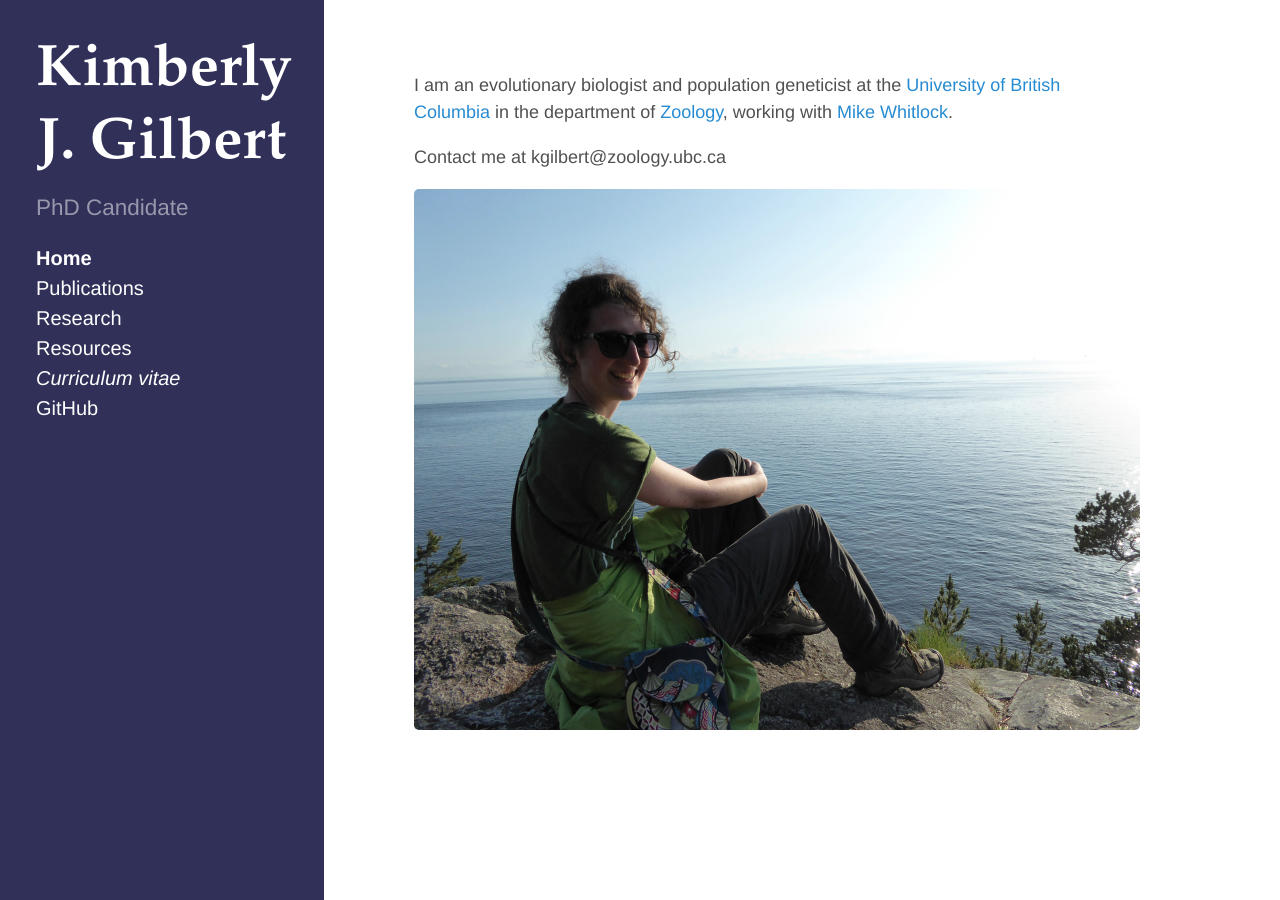
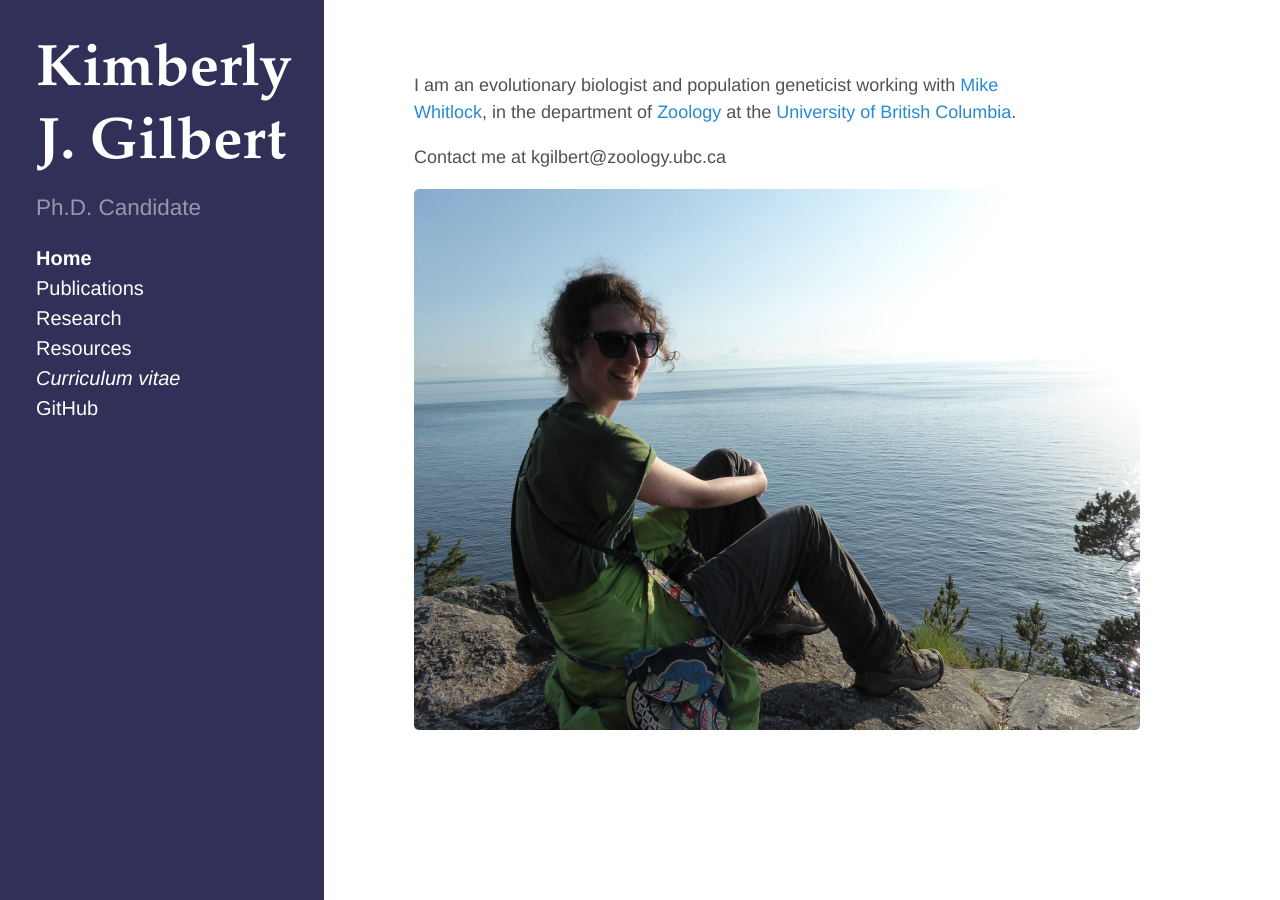
Before and after one commit to kjgilbert/kjgilbert.github.io, a Jekyll site: the page built from index.md, in a window 1280 px wide. Built offline with Jekyll 4.4.1, drawn with Linux system fonts in a browser that asks for light colours; Markdown is read by kramdown in place of the engine named in the settings.

Commit message:
editing sidebar and home

```diff
--- a/_config.yml
+++ b/_config.yml
@@ -8,7 +8,7 @@ permalink:        pretty
 # Setup
 title:            Kimberly J. Gilbert
 tagline:          'PhD Candidate'
-description:      'PhD Candidate'
+description:      'Ph.D. Candidate'
 url:              http://kjgilbert/github.io
 
 author:
--- a/index.md
+++ b/index.md
@@ -3,7 +3,7 @@ layout: default
 title: Home
 ---
 
-I am an evolutionary biologist and population geneticist at the [University of British Columbia](http://www.ubc.ca/) in the department of [Zoology](http://www.zoology.ubc.ca/), working with [Mike Whitlock](http://www.zoology.ubc.ca/person/whitlock).
+I am an evolutionary biologist and population geneticist working with [Mike Whitlock](http://www.zoology.ubc.ca/person/whitlock), in the department of [Zoology](http://www.zoology.ubc.ca/) at the [University of British Columbia](http://www.ubc.ca/).
 
 Contact me at kgilbert@zoology.ubc.ca
 
```
